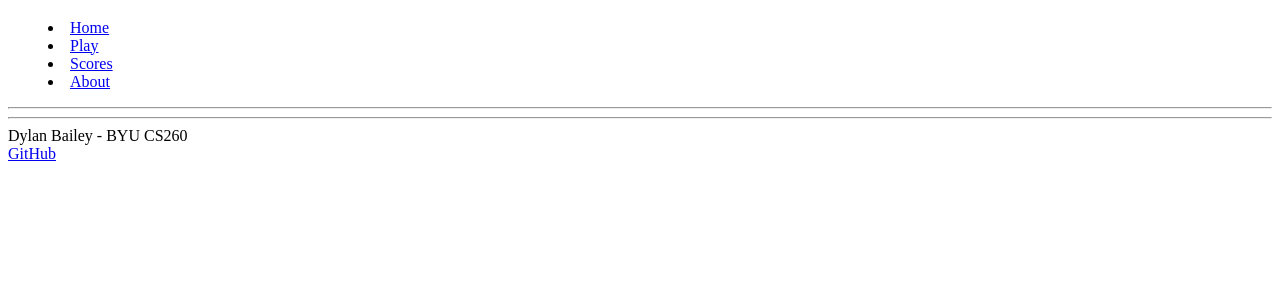
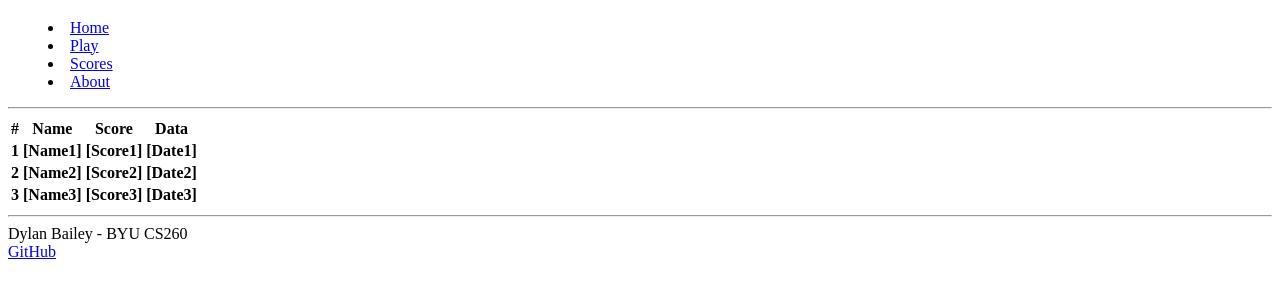
Before and after one commit to NuSigma/simon, a plain HTML site: page scores.html in a window 1280 px wide. Shown: the part 68-366 px from the top of the page. Drawn offline with Linux system fonts and the light colour scheme.

Commit message:
Completed scores placholders and minor README add

```diff
--- a/scores.html
+++ b/scores.html
@@ -24,7 +24,36 @@
         </header>
 
         <main>
-
+            <table>
+                <thread>
+                    <tr>
+                        <th>#</th>
+                        <th>Name</th>
+                        <th>Score</th>
+                        <th>Data</th>
+                    </tr>
+                </thread>
+                <tbody>
+                    <tr>
+                        <th>1</th>
+                        <th>[Name1]</th>
+                        <th>[Score1]</th>
+                        <th>[Date1]</th>
+                    </tr>
+                    <tr>
+                        <th>2</th>
+                        <th>[Name2]</th>
+                        <th>[Score2]</th>
+                        <th>[Date2]</th>
+                    </tr>
+                    <tr>
+                        <th>3</th>
+                        <th>[Name3]</th>
+                        <th>[Score3]</th>
+                        <th>[Date3]</th>
+                    </tr>
+                </tbody>
+            </table>
         </main>
 
         <footer>
```
Also changed, not shown: README.md.
